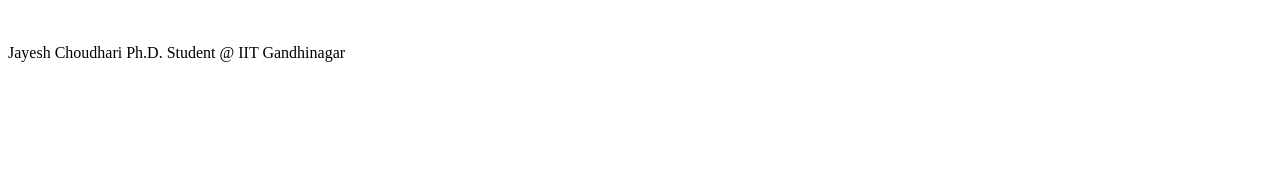
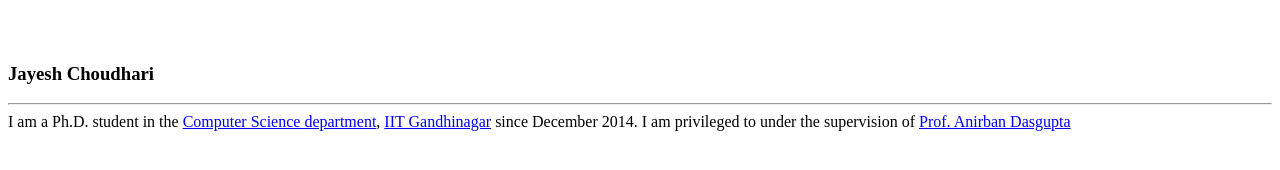
Before and after one commit to jayeshchoudhari/jc17-old.github.io, a plain HTML site: page index.html in a window 1280 px wide. Drawn offline with Linux system fonts and the light colour scheme.

Commit message:
phd student -- supervision

```diff
--- a/index.html
+++ b/index.html
@@ -1,5 +1,6 @@
 <br>
 <br>
-Jayesh Choudhari
+<h3>Jayesh Choudhari</h3>
+<hr>
 
-Ph.D. Student @ IIT Gandhinagar
+I am a Ph.D. student in the <a href="http://cs.iitgn.ac.in/"> Computer Science department</a>, <a href="http://www.iitgn.ac.in/"> IIT Gandhinagar</a> since December 2014. I am privileged to under the supervision of <a href="https://sites.google.com/site/anirbandasgupta/"> Prof. Anirban Dasgupta </a>
```
